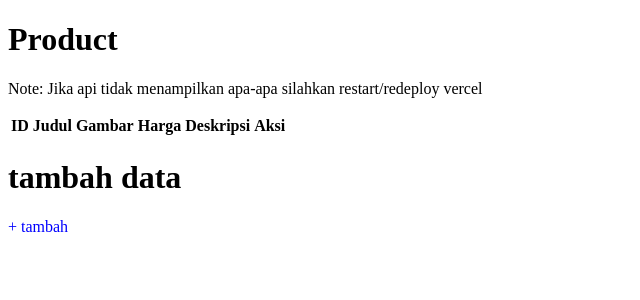
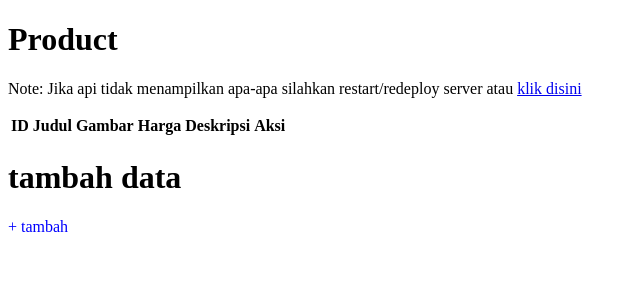
Before and after one commit to Ceek350/Flask_Web_KomikStore, a Flask app: page /product in a window 1280 px wide. Shown: the top 300 px of the page, without its empty margins (0-640 px from the left). Run offline with Flask 3, Linux system fonts and the light colour scheme; lists and menus that the app fills with data are empty.

Commit message:
edit product

```diff
--- a/templates/product.html
+++ b/templates/product.html
@@ -45,7 +45,7 @@
 </head>
 <body>
     <h1 id="table">Product</h1>
-    <p>Note: Jika api tidak menampilkan apa-apa silahkan restart/redeploy vercel</p>
+    <p>Note: Jika api tidak menampilkan apa-apa silahkan restart/redeploy server atau <a href="render.com">klik disini</a></p>
     <table>
         <thead>
             <th id="th">ID</th>
```
